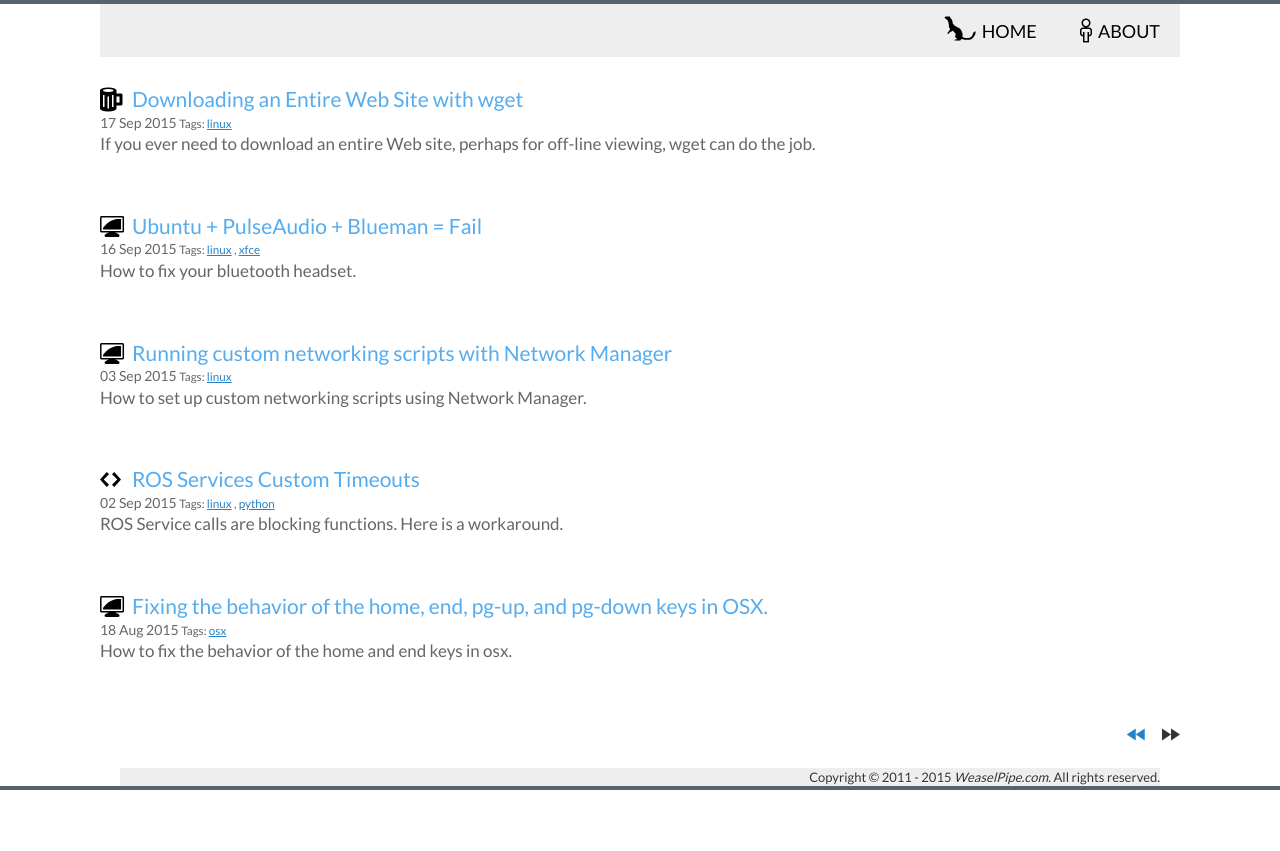
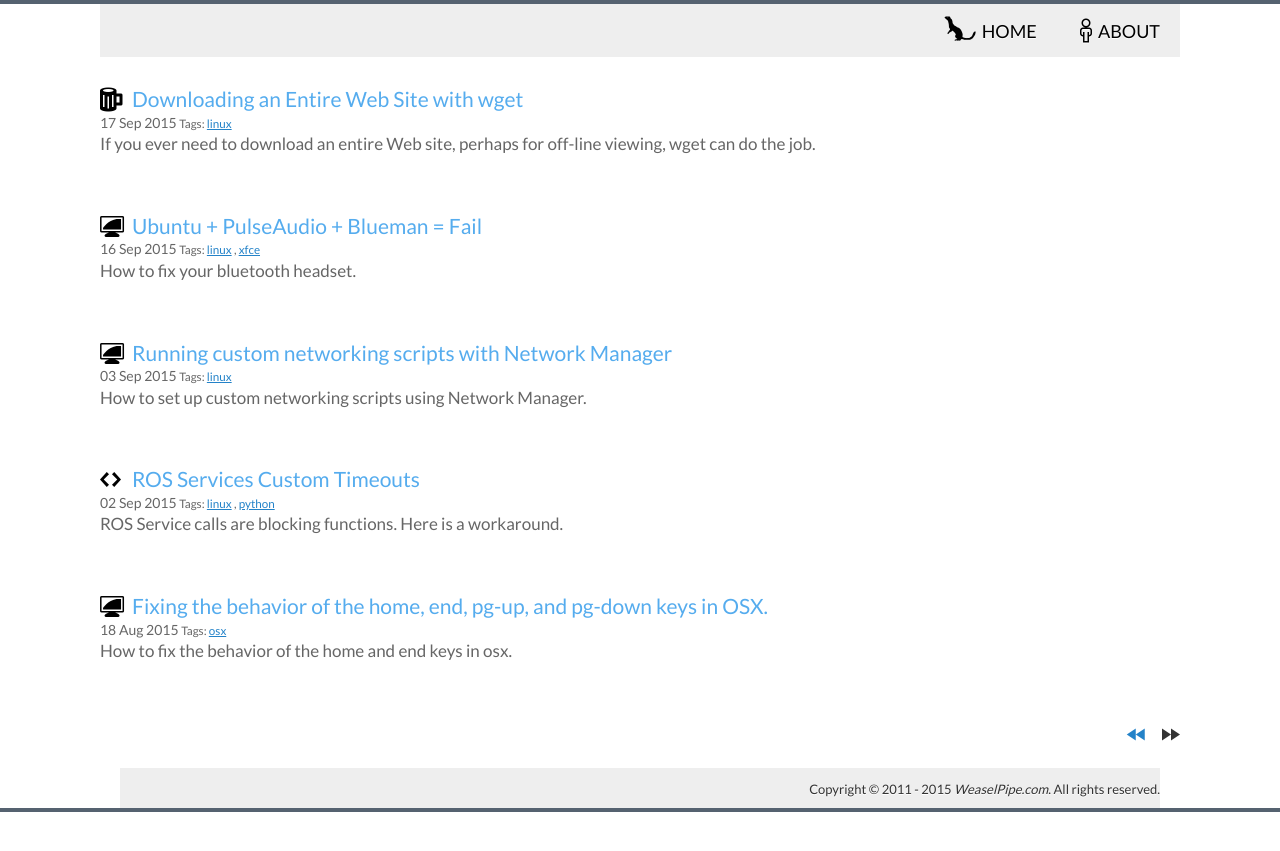
Before and after one commit to mrdanbrooks/mrdanbrooks.github.io, a Jekyll site: the page built from index.html, in a window 1280 px wide. Shown: the top 851 px of the page. Built offline with Jekyll 4.4.1, drawn with Linux system fonts in a browser that asks for light colours; Markdown is read by kramdown in place of the engine named in the settings; the list of posts is cut into pages by our own code.

Commit message:
trying to adjust some more spacing

```diff
--- a/css/base2.css
+++ b/css/base2.css
@@ -90,6 +90,7 @@
 
 footer {
    margin: 20px 0 0 0;
+   padding: 12px 0 10px 0;
    text-align: right;
    background-color: #eee;
    font-size: 13px;
```
